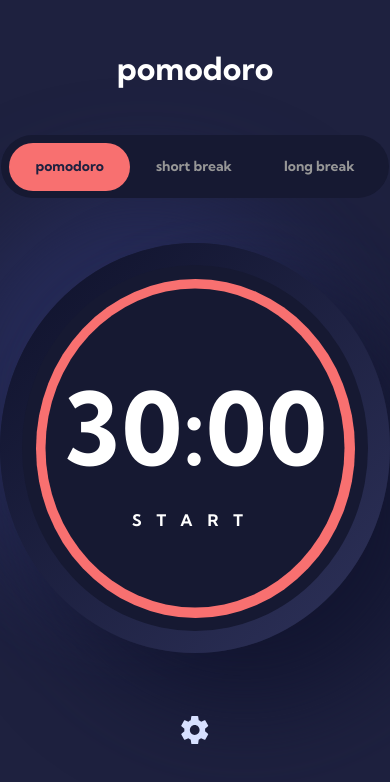
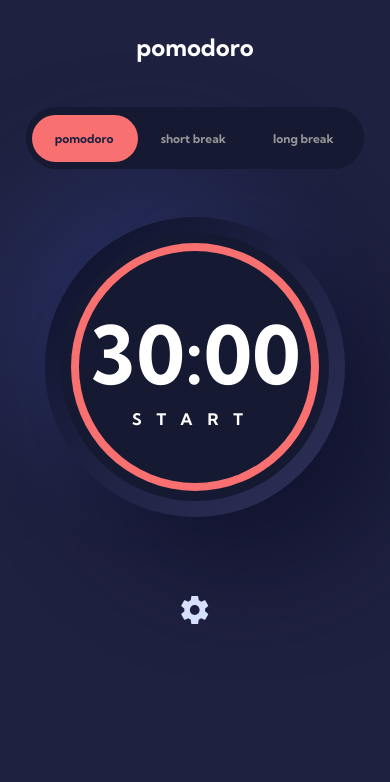
Before and after one commit to Shake0707/pomodoro, a React (Vite) app: page / in a window 390 px wide. Shown: the top 782 px of the page. Built offline with nearby package versions, Linux system fonts and the light colour scheme.

Commit message:
added responsive

```diff
--- a/src/app.module.css
+++ b/src/app.module.css
@@ -2,3 +2,11 @@
     max-width: 410px;
     margin: 0 auto;
 }
+
+@media screen and (max-width: 500px) {
+    .container{
+        display: flex;
+        flex-direction: column;
+        align-items: center;
+    }
+}
--- a/src/components/Modal/Body/SetColor/style.module.css
+++ b/src/components/Modal/Body/SetColor/style.module.css
@@ -21,3 +21,15 @@
 .colorChangers input:checked~span img {
     opacity: 1;
 }
+
+@media screen and (max-width:500px) {
+    .frame {
+        flex-direction: column;
+        margin-top: 24px;
+    }
+
+    .title {
+        font-size: 11px;
+        margin-bottom: 18px;
+    }
+}
--- a/src/components/Modal/Body/SetFont/style.module.css
+++ b/src/components/Modal/Body/SetFont/style.module.css
@@ -1,6 +1,5 @@
 .frame {
     margin: 19px 0;
-    padding: 5px 0;
     display: flex;
     align-items: center;
     justify-content: space-between;
@@ -23,3 +22,15 @@
     background-color: #161932;
     color: white;
 }
+
+@media screen and (max-width:500px) {
+    .frame {
+        flex-direction: column;
+        margin-top: 24px;
+    }
+
+    .title {
+        font-size: 11px;
+        margin-bottom: 18px;
+    }
+}
--- a/src/components/Modal/Body/SetTime/Blocks/style.module.css
+++ b/src/components/Modal/Body/SetTime/Blocks/style.module.css
@@ -43,3 +43,17 @@
         }
     }
 }
+
+@media screen and (max-width:500px) {
+    .timesBlock {
+        max-width: 100%;
+        display: flex;
+        justify-content: space-between;
+        align-items: center;
+        margin: 0;
+
+        .content {
+            padding: 12px 16px 11px;
+        }
+    }
+}
--- a/src/components/Modal/Body/SetTime/style.module.css
+++ b/src/components/Modal/Body/SetTime/style.module.css
@@ -9,3 +9,16 @@
     gap: 20px;
     margin-bottom: 24px;
 }
+
+@media screen and (max-width: 500px) {
+    .title {
+        text-align: center;
+        font-size: 11px;
+        margin-bottom: 18px;
+    }
+
+    .frame {
+        flex-direction: column;
+        gap: 8px;
+    }
+}
--- a/src/components/Modal/Body/style.module.css
+++ b/src/components/Modal/Body/style.module.css
@@ -8,3 +8,9 @@
     background: #161932;
     opacity: 0.1;
 }
+
+@media screen and (max-width:500px) {
+    .frame {
+        padding: 24px 24px 40px 23px;
+    }
+}
--- a/src/components/Modal/Header/style.module.css
+++ b/src/components/Modal/Header/style.module.css
@@ -13,3 +13,12 @@
         cursor: pointer;
     }
 }
+
+@media screen and (max-width:500px) {
+    .frame {
+        padding: 29px 24px 29px 32px;
+        &>h1 {
+            font-size: 20px;
+        }
+    }
+}
--- a/src/components/Modal/style.module.css
+++ b/src/components/Modal/style.module.css
@@ -1,7 +1,7 @@
 .container {
+    position: fixed;
     opacity: 0;
     transition: opacity .3s ease-in-out;
-    position: fixed;
     inset: 0;
     z-index: -1;
     background: rgba(10, 12, 28, 0.5);
@@ -10,10 +10,12 @@
 .frame {
     max-width: 540px;
     margin: 0 auto;
-    margin-top: 155px;
     border-radius: 25px;
     background-color: white;
-    position: relative;
+    position: absolute;
+    transform: translate(-50%, -50%);
+    top: 50%;
+    left: 50%;
 }
 
 .headerLine {
@@ -46,3 +48,9 @@
         background-color: rgb(252, 184, 184);
     }
 }
+
+@media screen and (max-width: 500px) {
+    .frame {
+        max-width: 327px;
+    }
+}
--- a/src/components/Pomodoro/style.module.css
+++ b/src/components/Pomodoro/style.module.css
@@ -3,11 +3,17 @@
     height: 410px;
     background-image: linear-gradient(315deg, #2e325a 0%, #0e112a 100%);
     border-radius: 50%;
-    margin-top: 45px;
     box-shadow: 50px 50px 100px 0 #121530, -50px -50px 100px 0 #272c5a;
     padding: 22px;
     cursor: pointer;
+    margin-top: 45px;
     margin-bottom: 63px;
+
+    &:hover {
+        & p {
+            color: var(--color);
+        }
+    }
 }
 
 .frame {
@@ -54,3 +60,44 @@
         letter-spacing: 0.94em;
     }
 }
+
+@media screen and (max-width: 768px) {
+    .container {
+        margin-top: 109px;
+        margin-bottom: 144px;
+    }
+}
+
+@media screen and (max-width: 500px) {
+    .container {
+        margin-top: 48px;
+        margin-bottom: 79px;
+        max-width: 300px;
+        height: 300px;
+        padding: 16.1px;
+    }
+
+    .frame {
+        padding: 9.88px;
+    }
+
+    .progress {
+
+        &::before {
+            width: calc(100% - 16px);
+            height: calc(100% - 16px);
+        }
+    }
+
+    .progress_text {
+        & div {
+            font-size: 80px;
+            margin-bottom: 5px;
+        }
+
+        & p {
+            letter-spacing: 0.94em;
+            font-size: 14px;
+        }
+    }
+}
--- a/src/components/Switcher/style.module.css
+++ b/src/components/Switcher/style.module.css
@@ -1,12 +1,13 @@
 .container {
     text-align: center;
+    position: relative;
 }
 
 .frame {
     display: inline-flex;
-    padding: 8px 8px 7px 8px;
+    padding: 8px 7px 7px;
     background-color: #161932;
-    border-radius: 31.5px;
+    border-radius: 31px;
 
     & input {
         display: none;
@@ -31,3 +32,14 @@
         }
     }
 }
+
+@media screen and (max-width: 500px) {
+    .frame {
+        padding: 8px 6.14px 7px;
+
+        & p {
+            padding: 16px 24.41px 16px 22.79px;
+            font-size: 12px;
+        }
+    }
+}
--- a/src/components/Title/style.module.css
+++ b/src/components/Title/style.module.css
@@ -7,3 +7,21 @@
         font-family: "Kumbh Sans";
     }
 }
+
+@media screen and (max-width: 768px) {
+    .frame {
+        padding-top: 80px;
+        padding-bottom: 55px;
+    }
+}
+
+@media screen and (max-width: 500px) {
+    .frame {
+        padding-top: 32px;
+        padding-bottom: 45px;
+
+        &>h1 {
+            font-size: 24px;
+        }
+    }
+}
```
Also changed, not shown: src/assets/shape.svg.
